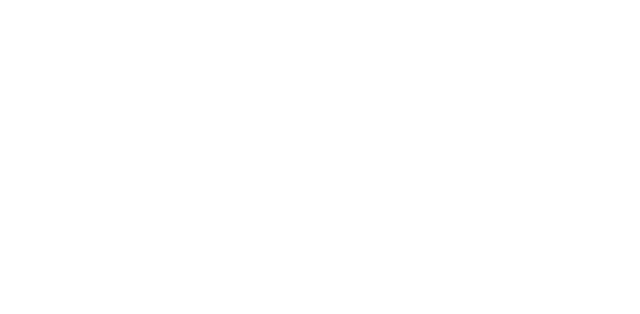
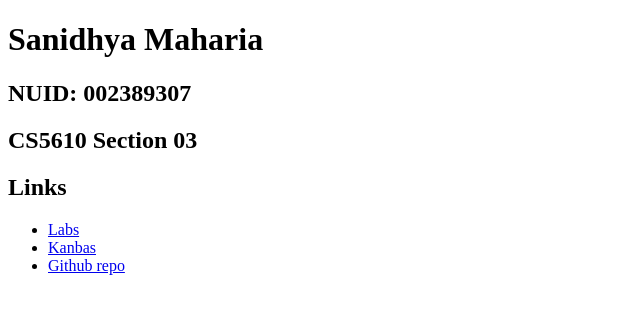
Before and after one commit to Sanidhya-Maharia/kanbas-react-web-app, a React (Create React App) app: page /#/LandingPage in a window 1280 px wide. Before the commit this address had no page. Shown: the top 314 px of the page, without its empty margins (0-640 px from the left). Built offline with nearby package versions, Linux system fonts and the light colour scheme.

Commit message:
added landing page

```diff
--- a/src/App.tsx
+++ b/src/App.tsx
@@ -3,6 +3,7 @@
 //import './App.css';
 import Labs from './Labs';
 import Kanbas from './Kanbas';
+import LandingPage from './LandingPage';
 import { HashRouter, Route, Routes, Navigate } from 'react-router-dom';
 
 function App() {
@@ -10,9 +11,10 @@
     <HashRouter>
       <div>
         <Routes>
-          <Route path="/" element={<Navigate to="Kanbas"/>}/>
+          <Route path="/" element={<Navigate to="LandingPage"/>}/>
           <Route path='/Labs/*' element={<Labs/>} />
           <Route path="/Kanbas/*" element={<Kanbas />} />
+          <Route path='/LandingPage' element={<LandingPage/>} />
         </Routes>
       </div>
     </HashRouter>
--- a/src/Kanbas/Navigation.tsx
+++ b/src/Kanbas/Navigation.tsx
@@ -9,5 +9,6 @@
       <Link to="/Kanbas/Calendar" id="wd-calendar-link">Calendar</Link><br/>
       <Link to="/Kanbas/Inbox" id="wd-inbox-link">Inbox</Link><br/>
       <Link to="/Labs" id="wd-labs-link">Labs</Link><br/>
+      <Link to="/LandingPage" id="wd-landing-link">Landing Page</Link>
     </div>
 );}
--- /dev/null
+++ b/src/LandingPage/index.tsx
@@ -0,0 +1,16 @@
+import { Link } from "react-router-dom";
+export default function LandingPage() {
+    return (
+        <div>
+            <h1>Sanidhya Maharia</h1>
+            <h2>NUID: 002389307</h2>
+            <h2>CS5610 Section 03</h2>
+            <h2>Links</h2>
+            <ul>
+                <li><Link to={"/Labs"}>Labs</Link></li>
+                <li><Link to={"/Kanbas"}>Kanbas</Link></li>
+                <li><Link to={"https://github.com/Sanidhya-Maharia/kanbas-react-web-app"}>Github repo</Link></li>
+            </ul>
+        </div>
+    );
+}
```
